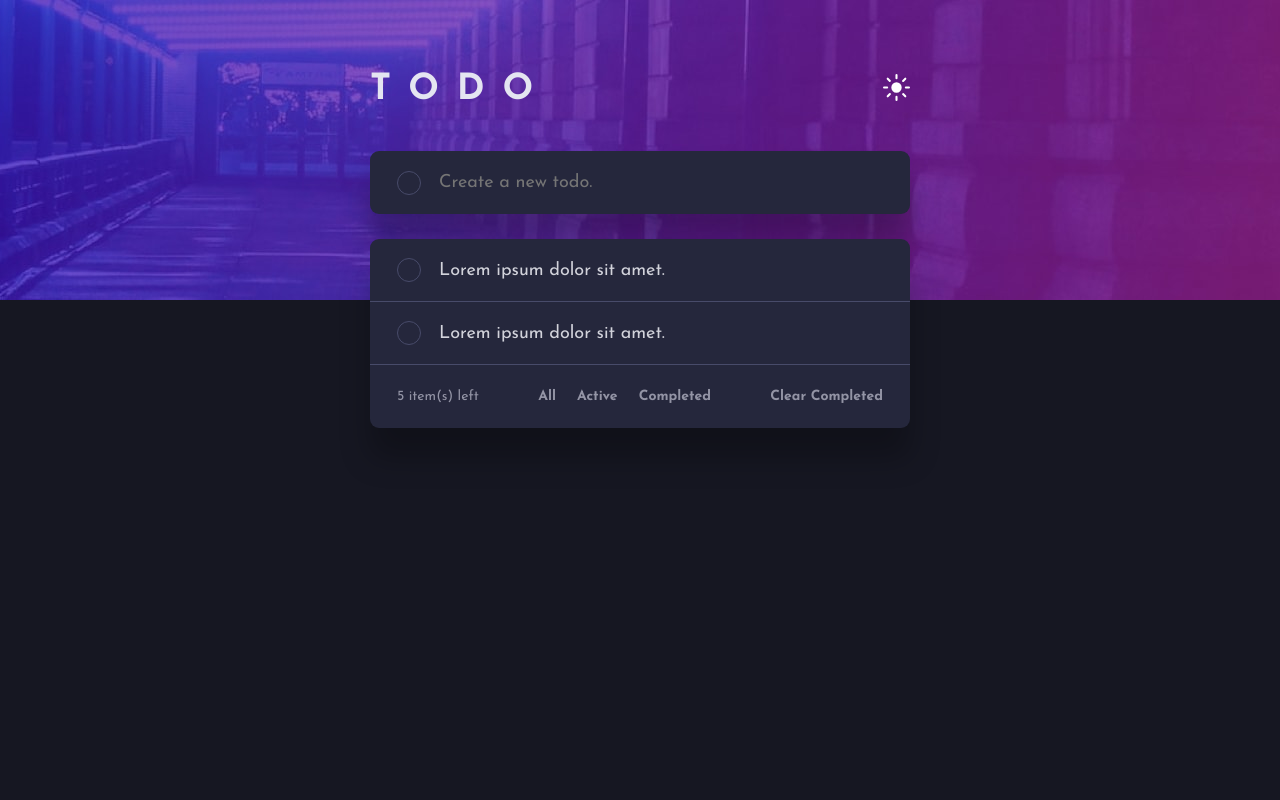
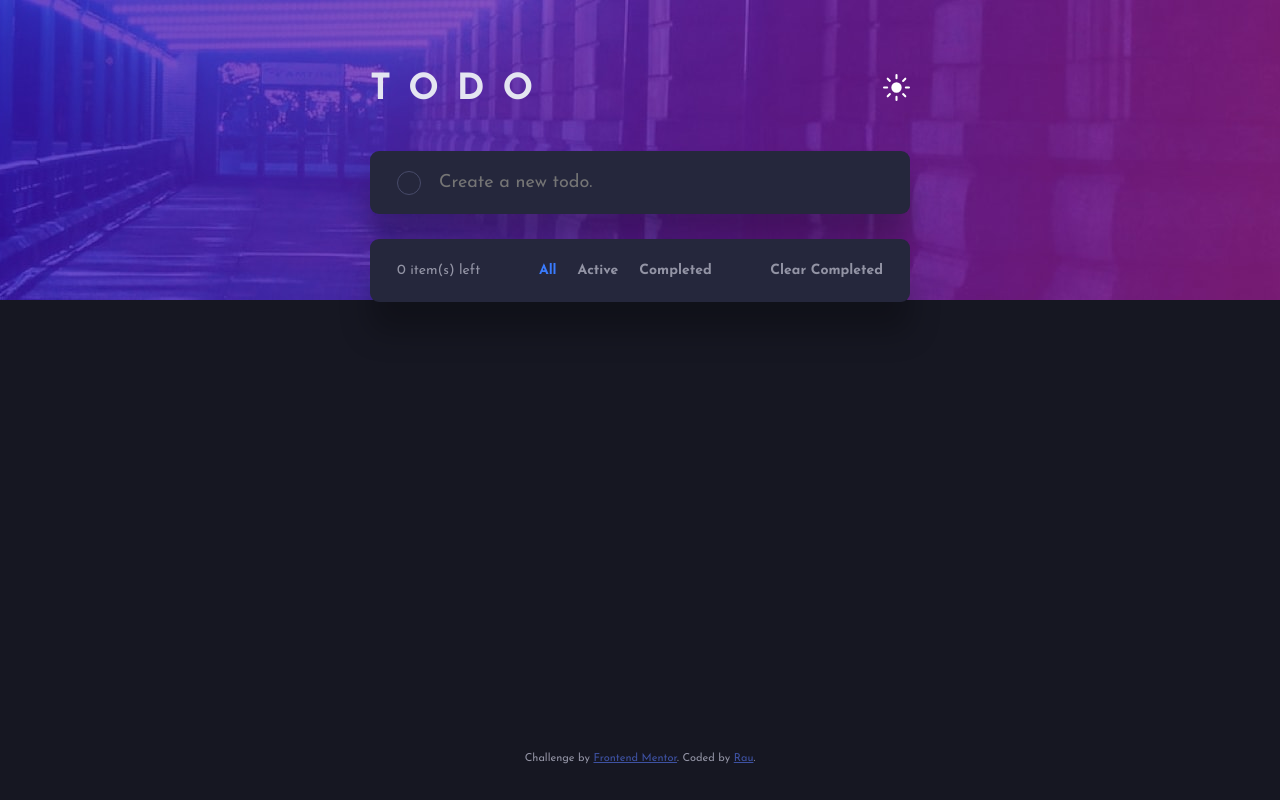
Before and after one commit to raubaca/fm-todo-app-react, a React (Create React App) app: page / in a window 1280 px wide. Built offline with nearby package versions, Linux system fonts and the light colour scheme.

Commit message:
Add, toggle, delete, clear features completed

```diff
--- /dev/null
+++ b/index.html
@@ -0,0 +1,36 @@
+<!DOCTYPE html>
+<html lang="en">
+<head>
+  <meta charset="UTF-8">
+  <meta name="viewport" content="width=device-width, initial-scale=1.0"> <!-- displays site properly based on user's device -->
+
+  <link rel="icon" type="image/png" sizes="32x32" href="./images/favicon-32x32.png">
+
+  <title>Frontend Mentor | Todo app</title>
+
+  <!-- Feel free to remove these styles or customise in your own stylesheet 👍 -->
+  <style>
+    .attribution { font-size: 11px; text-align: center; }
+    .attribution a { color: hsl(228, 45%, 44%); }
+  </style>
+</head>
+<body>
+
+  Todo
+
+  <!-- Add dynamic number --> items left
+
+  All
+  Active
+  Completed
+
+  Clear Completed
+
+  Drag and drop to reorder list
+
+  <div class="attribution">
+    Challenge by <a href="https://www.frontendmentor.io?ref=challenge" target="_blank">Frontend Mentor</a>.
+    Coded by <a href="#">Your Name Here</a>.
+  </div>
+</body>
+</html>
--- a/package.json
+++ b/package.json
@@ -6,6 +6,7 @@
     "@testing-library/jest-dom": "^5.16.4",
     "@testing-library/react": "^13.3.0",
     "@testing-library/user-event": "^13.5.0",
+    "nanoid": "^4.0.0",
     "react": "^18.1.0",
     "react-dom": "^18.1.0",
     "react-scripts": "5.0.1",
--- a/src/App.js
+++ b/src/App.js
@@ -1,87 +1,60 @@
-import iconSun from './assets/icon-sun.svg';
-import iconCross from './assets/icon-cross.svg';
+import { useState } from 'react';
+import { nanoid } from 'nanoid';
+
+import Header from './components/Header';
+import Form from './components/Form';
+import Todos from './components/Todos';
+import Footer from './components/Footer';
+
+import { FILTERS } from './utils/constants';
 
 function App() {
+  const [todos, setTodos] = useState([]);
+  const [filter, setFilter] = useState('All');
+
+  const addTodoHandler = (text) => {
+    const newTodo = {
+      id: 'todo-' + nanoid(),
+      text,
+      completed: false,
+    };
+    setTodos((prev) => [...prev, newTodo]);
+    setFilter('All');
+  };
+
+  const toggleTodoHandler = (id) => {
+    setTodos((prev) =>
+      prev.map((todo) => {
+        if (id === todo.id) {
+          return { ...todo, completed: !todo.completed };
+        }
+        return todo;
+      })
+    );
+  };
+
+  const deleteTodoHandler = (id) => {
+    setTodos((prev) => prev.filter((todo) => todo.id !== id));
+  };
+
+  const clearCompletedHandler = () => {
+    setTodos((prev) => prev.filter(FILTERS['Active']));
+    setFilter('All');
+  };
+
   return (
     <div className="todo-app">
-      <header className="header row">
-        <h1>Todo</h1>
-        <button className="btn">
-          <img src={iconSun} alt="Light" className="btn__img" />
-        </button>
-      </header>
-
-      <form className="card form row">
-        <input
-          type="text"
-          name="text"
-          id="new-todo-input"
-          placeholder="Create a new todo."
-          autoComplete="off"
-        />
-      </form>
-
-      <div className="card">
-        <ul className="todos">
-          <li className="row todo">
-            <input
-              type="checkbox"
-              name="todo1"
-              id="todo1"
-              className="checkbox"
-            />
-            <label htmlFor="todo1" className="todo-label">
-              Lorem ipsum dolor sit amet.
-            </label>
-            <button type="button" className="btn">
-              <img src={iconCross} alt="Delete" className="btn__img" />
-            </button>
-          </li>
-          <li className="row todo">
-            <input
-              type="checkbox"
-              name="todo2"
-              id="todo2"
-              className="checkbox"
-            />
-            <label htmlFor="todo2" className="todo-label">
-              Lorem ipsum dolor sit amet.
-            </label>
-            <button type="button" className="btn">
-              <img src={iconCross} alt="Delete" className="btn__img" />
-            </button>
-          </li>
-        </ul>
-        <div className="row items-left">
-          <span>5 item(s) left</span>
-          <div className="filters web row">
-            <button type="button" className="btn" aria-pressed="true">
-              All
-            </button>
-            <button type="button" className="btn" aria-pressed="false">
-              Active
-            </button>
-            <button type="button" className="btn" aria-pressed="false">
-              Completed
-            </button>
-          </div>
-          <button type="button" className="btn">
-            Clear Completed
-          </button>
-        </div>
-      </div>
-
-      <div className="card filters mobile row">
-        <button type="button" className="btn" aria-pressed="true">
-          All
-        </button>
-        <button type="button" className="btn" aria-pressed="false">
-          Active
-        </button>
-        <button type="button" className="btn" aria-pressed="false">
-          Completed
-        </button>
-      </div>
+      <Header />
+      <Form onAddTodo={addTodoHandler} />
+      <Todos
+        todos={todos}
+        filter={filter}
+        onFilter={setFilter}
+        onToggleTodo={toggleTodoHandler}
+        onDeleteTodo={deleteTodoHandler}
+        onClearCompleted={clearCompletedHandler}
+      />
+      <Footer />
     </div>
   );
 }
--- /dev/null
+++ b/src/components/Filters.js
@@ -0,0 +1,21 @@
+import { FILTER_LABELS } from '../utils/constants';
+
+const Filters = (props) => {
+  return (
+    <>
+      {FILTER_LABELS.map((name, i) => (
+        <button
+          key={name}
+          type="button"
+          className="btn"
+          aria-pressed={props.active === name}
+          onClick={() => props.setFilter(name)}
+        >
+          {name}
+        </button>
+      ))}
+    </>
+  );
+};
+
+export default Filters;
--- /dev/null
+++ b/src/components/Footer.js
@@ -0,0 +1,21 @@
+const Footer = () => {
+  return (
+    <footer className="attribution">
+      Challenge by{' '}
+      <a
+        href="https://www.frontendmentor.io?ref=challenge"
+        target="_blank"
+        rel="noreferrer"
+      >
+        Frontend Mentor
+      </a>
+      . Coded by{' '}
+      <a href="https://github.com/raubaca" target="_blank" rel="noreferrer">
+        Rau
+      </a>
+      .
+    </footer>
+  );
+};
+
+export default Footer;
--- /dev/null
+++ b/src/components/Form.js
@@ -0,0 +1,27 @@
+import { useRef } from 'react';
+
+const Form = (props) => {
+  const inputRef = useRef('');
+
+  const submitHandler = (e) => {
+    e.preventDefault();
+    const todoText = inputRef.current.value;
+    if (todoText.trim() === '') return;
+    props.onAddTodo(todoText);
+    inputRef.current.value = '';
+  };
+
+  return (
+    <form onSubmit={submitHandler} className="card form row">
+      <input
+        ref={inputRef}
+        type="text"
+        name="text"
+        placeholder="Create a new todo."
+        autoComplete="off"
+      />
+    </form>
+  );
+};
+
+export default Form;
--- /dev/null
+++ b/src/components/Header.js
@@ -0,0 +1,14 @@
+import iconSun from '../assets/icon-sun.svg';
+
+const Header = () => {
+  return (
+    <header className="header row">
+      <h1>Todo</h1>
+      <button className="btn">
+        <img src={iconSun} alt="Light" className="btn__img" />
+      </button>
+    </header>
+  );
+};
+
+export default Header;
--- /dev/null
+++ b/src/components/Todo.js
@@ -0,0 +1,30 @@
+import iconCross from '../assets/icon-cross.svg';
+
+const Todo = (props) => {
+  const { id, text, completed } = props.todo;
+
+  return (
+    <li className="row todo">
+      <input
+        type="checkbox"
+        name={id}
+        id={id}
+        className="checkbox"
+        defaultChecked={completed}
+        onChange={() => props.onToggleTodo(id)}
+      />
+      <label htmlFor={id} className="todo-label">
+        {text}
+      </label>
+      <button
+        type="button"
+        className="btn"
+        onClick={() => props.onDeleteTodo(id)}
+      >
+        <img src={iconCross} alt="Delete" className="btn__img" />
+      </button>
+    </li>
+  );
+};
+
+export default Todo;
--- /dev/null
+++ b/src/components/Todos.js
@@ -0,0 +1,48 @@
+import Filters from './Filters';
+import Todo from './Todo';
+
+import { FILTERS } from '../utils/constants';
+
+const Todos = (props) => {
+  const {
+    todos,
+    filter,
+    onFilter,
+    onToggleTodo,
+    onDeleteTodo,
+    onClearCompleted,
+  } = props;
+
+  const itemsLeft = todos.filter(FILTERS['Active']).length;
+
+  return (
+    <>
+      <section className="card">
+        <ul className="todos">
+          {todos.filter(FILTERS[filter]).map((todo) => (
+            <Todo
+              key={todo.id}
+              todo={todo}
+              onToggleTodo={onToggleTodo}
+              onDeleteTodo={onDeleteTodo}
+            />
+          ))}
+        </ul>
+        <div className="row items-left">
+          <span>{itemsLeft} item(s) left</span>
+          <div className="filters row web">
+            <Filters active={filter} setFilter={onFilter} />
+          </div>
+          <button type="button" className="btn" onClick={onClearCompleted}>
+            Clear Completed
+          </button>
+        </div>
+      </section>
+      <section className="card filters row mobile">
+        <Filters active={filter} setFilter={onFilter} />
+      </section>
+    </>
+  );
+};
+
+export default Todos;
--- a/src/index.css
+++ b/src/index.css
@@ -78,6 +78,8 @@ body {
   display: grid;
   -ms-grid-columns: minmax(auto, 540px);
       grid-template-columns: minmax(auto, 540px);
+  -ms-grid-rows: (auto)[3] 1fr;
+      grid-template-rows: repeat(3, auto) 1fr;
   -webkit-box-pack: center;
       -ms-flex-pack: center;
           justify-content: center;
@@ -188,6 +190,10 @@ body {
   border-bottom: 1px solid var(--color-text-muted);
 }
 
+.todos label {
+  margin-top: 0.25rem;
+}
+
 .todo .checkbox, .todo .form::before,
 .todo label {
   color: var(--color-text-light);
@@ -230,6 +236,21 @@ body {
   font-size: 1.4rem;
 }
 
+.filters button[aria-pressed='true'] {
+  color: var(--color-text-accent);
+}
+
+.attribution {
+  -ms-flex-item-align: end;
+      align-self: flex-end;
+  font-size: 11px;
+  text-align: center;
+}
+
+.attribution a {
+  color: #3e52a3;
+}
+
 @media (min-width: 600px) {
   body {
     --check-size: 2.4rem;
--- a/src/index.scss
+++ b/src/index.scss
@@ -76,6 +76,7 @@ body {
   min-height: 100vh;
   display: grid;
   grid-template-columns: minmax(auto, 540px);
+  grid-template-rows: repeat(3, auto) 1fr;
   justify-content: center;
   align-content: start;
   gap: 1.6rem;
@@ -163,6 +164,9 @@ body {
     padding: 0 1.5em;
     border-bottom: 1px solid var(--color-text-muted);
   }
+  label {
+    margin-top: 0.25rem;
+  }
 }
 .todo {
   .checkbox,
@@ -195,7 +199,19 @@ body {
   padding: 0 1.5em;
   button {
     font-size: 1.4rem;
+    &[aria-pressed='true'] {
+      color: var(--color-text-accent);
+    }
   }
+}
+
+.attribution {
+  align-self: flex-end;
+  font-size: 11px;
+  text-align: center;
+}
+.attribution a {
+  color: hsl(228, 45%, 44%);
 }
 
 @media (min-width: 600px) {
--- /dev/null
+++ b/src/utils/constants.js
@@ -0,0 +1,7 @@
+export const FILTERS = {
+  All: () => true,
+  Active: (item) => !item.completed,
+  Completed: (item) => item.completed,
+};
+
+export const FILTER_LABELS = Object.keys(FILTERS);
```
Also changed, not shown: 1 other file (tests, documents, lock files or other folders).
